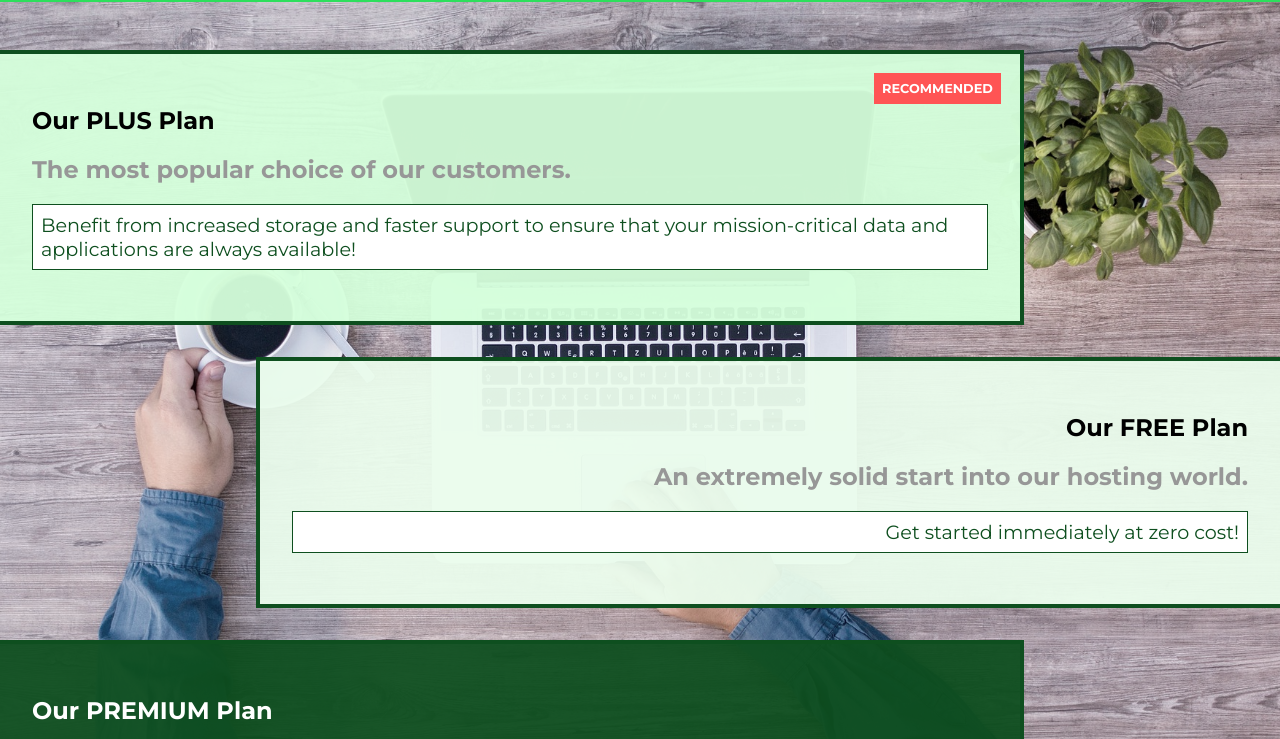
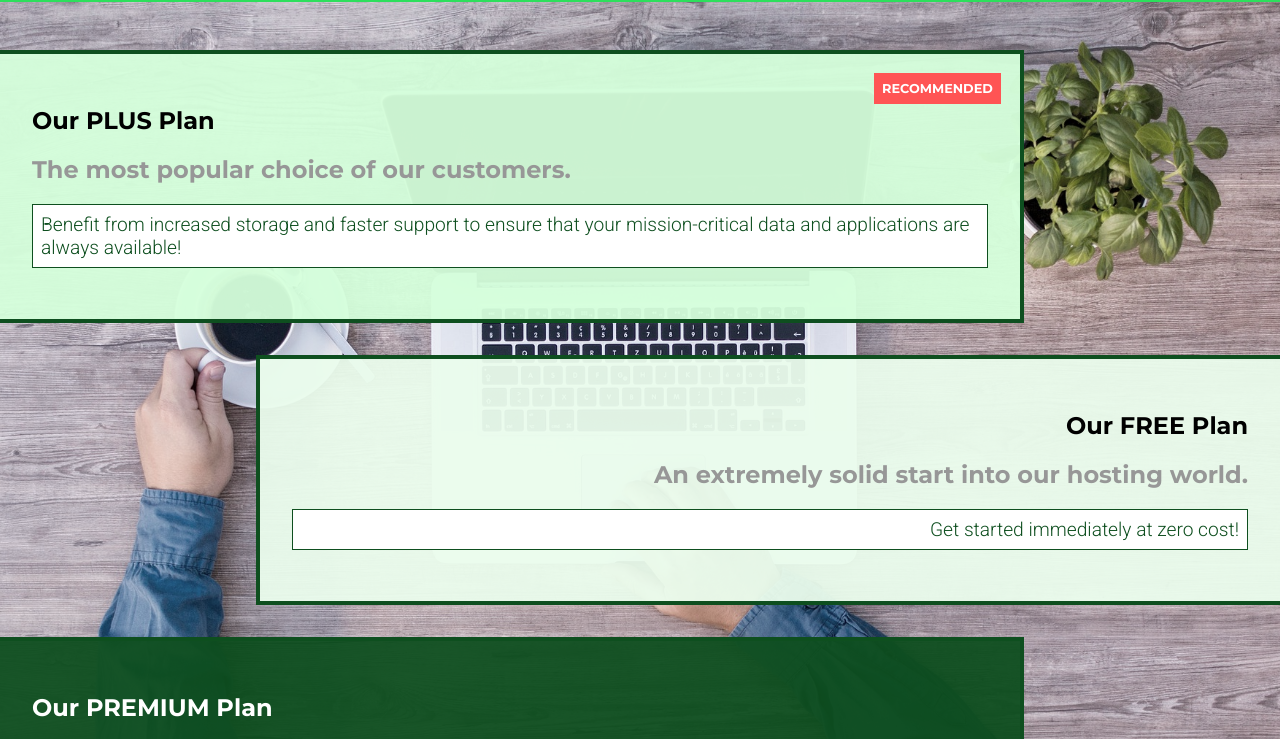
Before and after one commit to firattale/Hosting-Web-Page, a plain HTML site: page packages/index.html in a window 1280 px wide. Shown: the part 54-793 px from the top of the page. Drawn offline with Linux system fonts and the light colour scheme.

Commit message:
adding new fonts

```diff
--- a/packages/index.html
+++ b/packages/index.html
@@ -7,7 +7,6 @@
   <meta http-equiv="X-UA-Compatible" content="ie=edge">
   <title>uHost</title>
   <link rel="shortcut icon" href="../images/favicon.png">
-  <link href="https://fonts.googleapis.com/css?family=Montserrat:400,700" rel="stylesheet">
   <link rel="stylesheet" href="../shared.css">
   <link rel="stylesheet" href="packages.css">
 </head>
--- a/packages/packages.css
+++ b/packages/packages.css
@@ -51,9 +51,9 @@ main {
 .package__info {
     padding: 0.5rem;
     border: 1px solid #0e4f1f;
-    font-size: 1.2rem;
     color: #0e4f1f;
     background: white;
+    font: 1.2rem 'Roboto', sans-serif;
 }
 
 .clearfix {
--- a/shared.css
+++ b/shared.css
@@ -1,9 +1,11 @@
+@import url('https://fonts.googleapis.com/css?family=Anton|Montserrat:400,700|Roboto:300,900');
+
 * {
     box-sizing: border-box;
 }
 
 body {
-    font-family: "Montserrat", sans-serif;
+    font-family: "Montserrat", "Verdana", sans-serif;
     margin: 0;
     overflow-x: hidden;
 }
```
Also changed, not shown: customers/index.html (+0 -1 lines), index.html (+0 -3 lines), start-hosting/index.html (+0 -1 lines).
